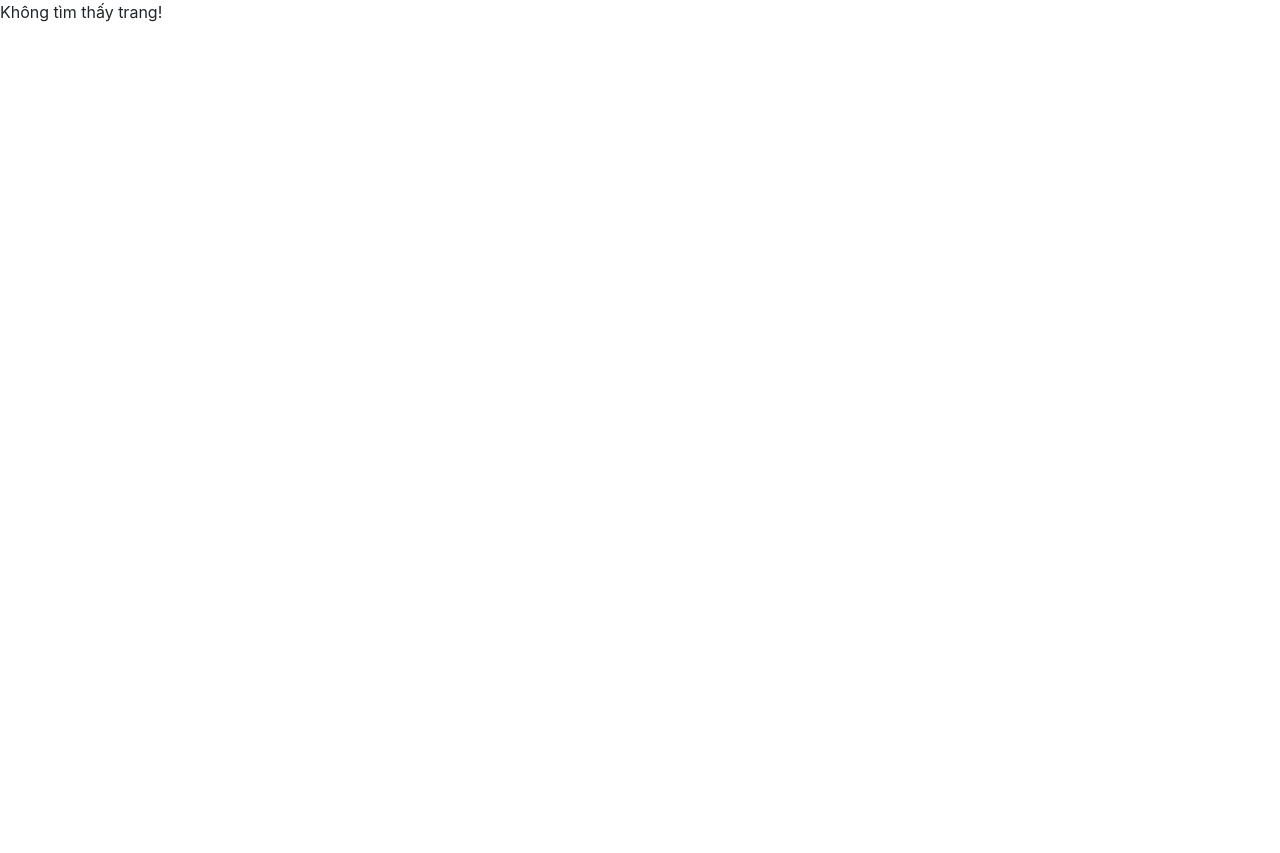
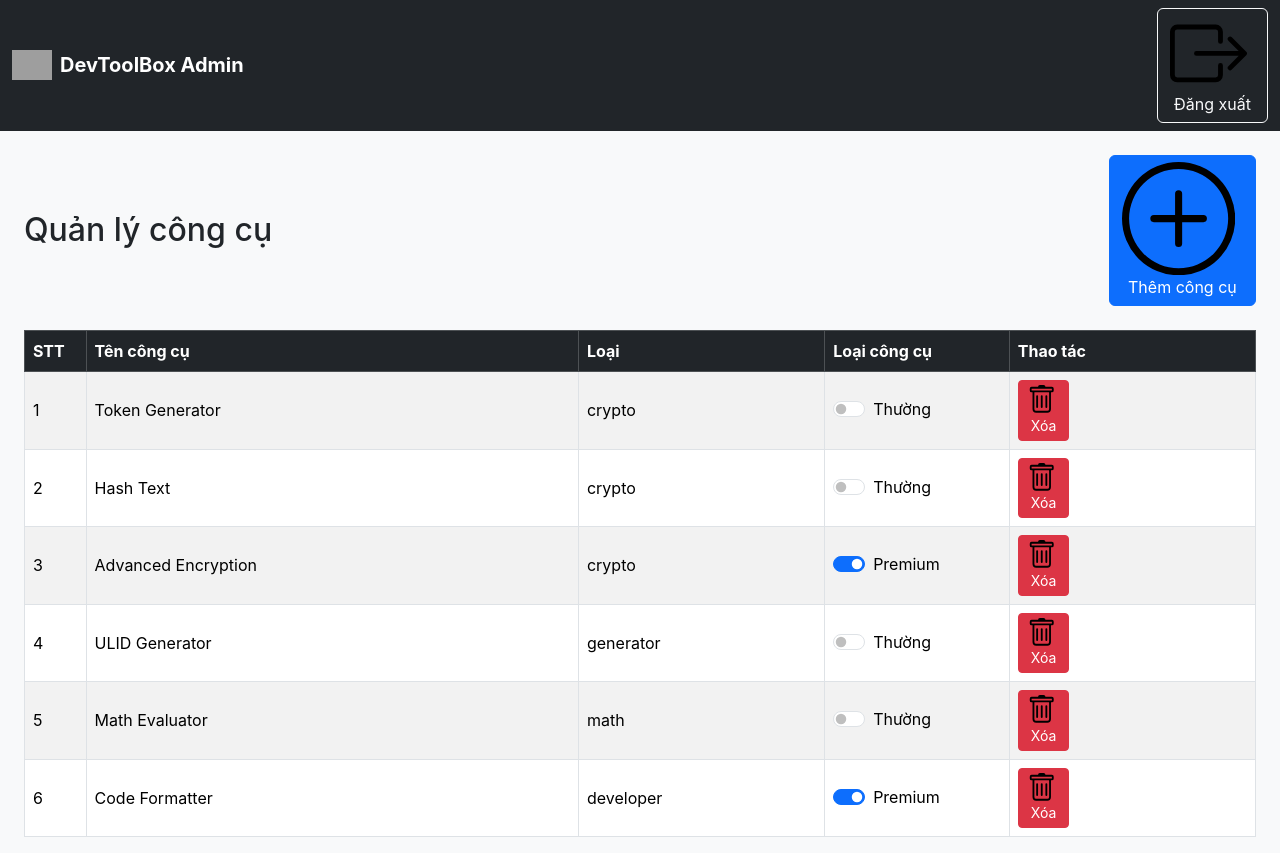
Before and after one commit to buihienn/Dev-Tool-Box, a React (Create React App) app in the folder devtoolbox-frontend/: page /admin in a window 1280 px wide. Before the commit the page ends 800 px from the top, so only its background shows below. Built offline with nearby package versions, Linux system fonts and the light colour scheme; grey boxes are pictures that could not be loaded.

Commit message:
Add admin role front end

```diff
--- a/devtoolbox-frontend/src/App.js
+++ b/devtoolbox-frontend/src/App.js
@@ -1,7 +1,7 @@
 import './App.css';
 
 import React from "react";
-import { BrowserRouter, Routes, Route } from 'react-router-dom';
+import { BrowserRouter, Routes, Route, Navigate } from 'react-router-dom';
 import { SidebarProvider } from './context/SidebarContext';
 import ToolLayout from './pages/ToolLayout';
 import UserDashboard from './pages/UserDashboard';
@@ -14,6 +14,17 @@ import MathEvaluator from './pages/MathEvaluator';
 import ULID from './pages/UlidGenerator';
 import ForgotPassword from './pages/ForgotPassword';
 import VerifyEmail from './pages/VerifyEmail';
+import AdminLayout from './pages/AdminLayout';
+
+// const AdminGuard = ({ children }) => {
+//   const role = localStorage.getItem('role');
+
+//   if (role === 'ADMIN') {
+//     return children;
+//   }
+
+//   return <Navigate to="/login" replace />;
+// };
 
 function App() {
   return (
@@ -35,6 +46,11 @@ function App() {
           <Route path="/register" element={<Register />} />
           <Route path="/forgot-password" element={<ForgotPassword />} />
           <Route path="/verify" element={<VerifyEmail />} />
+          <Route path="/admin" element={
+          // <AdminGuard>
+            <AdminLayout />
+          // </AdminGuard>
+        } />
           {/* Route không tìm thấy */}
           <Route path="*" element={<div>Không tìm thấy trang!</div>} />
         </Routes>
--- /dev/null
+++ b/devtoolbox-frontend/src/components/AdminHeader.js
@@ -0,0 +1,38 @@
+import React from "react";
+import { Container, Navbar, Button } from "react-bootstrap";
+import { BoxArrowRight } from "react-bootstrap-icons";
+import { useNavigate } from "react-router-dom";
+import '../styles/Admin.css';
+
+const AdminHeader = () => {
+  const navigate = useNavigate();
+
+  const handleLogout = () => {
+    localStorage.removeItem("token");
+    localStorage.removeItem("email");
+    localStorage.removeItem("role");
+    navigate("/login");
+  };
+
+  return (
+    <Navbar bg="dark" variant="dark" expand="lg">
+      <Container fluid>
+        <Navbar.Brand href="/admin" className="fw-bold">
+          <img
+            src="/logo.png"
+            alt="DevToolBox Logo"
+            height="30"
+            className="d-inline-block align-top me-2"
+          />
+          DevToolBox Admin
+        </Navbar.Brand>
+        <Button variant="outline-light" onClick={handleLogout}>
+          <BoxArrowRight className="me-2" />
+          Đăng xuất
+        </Button>
+      </Container>
+    </Navbar>
+  );
+};
+
+export default AdminHeader;
--- /dev/null
+++ b/devtoolbox-frontend/src/components/AdminToolList.js
@@ -0,0 +1,162 @@
+import React, { useState, useEffect } from 'react';
+import { Table, Form, Button, Spinner, Alert, Modal, Row, Col } from 'react-bootstrap';
+import { Trash, PlusCircle } from 'react-bootstrap-icons';
+
+const AdminToolList = () => {
+  const [tools, setTools] = useState([]);
+  const [loading, setLoading] = useState(true);
+  const [error, setError] = useState(null);
+
+  useEffect(() => {
+    // Fetch tools from API
+    fetchTools();
+  }, []);
+
+  const fetchTools = async () => {
+    setLoading(true);
+    try {
+      // Trong trường hợp thực tế, bạn sẽ gọi API
+      // const response = await fetch('http://localhost:8080/api/admin/tools', {
+      //   headers: {
+      //     'Authorization': `Bearer ${localStorage.getItem('token')}`
+      //   }
+      // });
+      // const data = await response.json();
+      // setTools(data);
+
+      // Dữ liệu mẫu
+      setTimeout(() => {
+        const sampleTools = [
+          { id: 1, name: 'Token Generator', type: 'crypto', premium: false },
+          { id: 2, name: 'Hash Text', type: 'crypto', premium: false },
+          { id: 3, name: 'Advanced Encryption', type: 'crypto', premium: true },
+          { id: 4, name: 'ULID Generator', type: 'generator', premium: false },
+          { id: 5, name: 'Math Evaluator', type: 'math', premium: false },
+          { id: 6, name: 'Code Formatter', type: 'developer', premium: true },
+        ];
+        setTools(sampleTools);
+        setLoading(false);
+      }, 500);
+    } catch (err) {
+      setError('Có lỗi xảy ra khi tải dữ liệu công cụ');
+      setLoading(false);
+    }
+  };
+
+  const handleTogglePremium = async (id) => {
+    try {
+      const toolToUpdate = tools.find(tool => tool.id === id);
+
+      // Trong trường hợp thực tế, bạn sẽ gọi API
+      // await fetch(`http://localhost:8080/api/admin/tools/${id}/premium`, {
+      //   method: 'PUT',
+      //   headers: {
+      //     'Content-Type': 'application/json',
+      //     'Authorization': `Bearer ${localStorage.getItem('token')}`
+      //   },
+      //   body: JSON.stringify({ premium: !toolToUpdate.premium })
+      // });
+
+      // Cập nhật state
+      setTools(tools.map(tool =>
+        tool.id === id ? { ...tool, premium: !tool.premium } : tool
+      ));
+    } catch (err) {
+      setError('Có lỗi xảy ra khi cập nhật trạng thái công cụ');
+    }
+  };
+
+  const handleDeleteTool = async (id) => {
+    if (window.confirm('Bạn có chắc chắn muốn xóa công cụ này không?')) {
+      try {
+        // Trong trường hợp thực tế, bạn sẽ gọi API
+        // await fetch(`http://localhost:8080/api/admin/tools/${id}`, {
+        //   method: 'DELETE',
+        //   headers: {
+        //     'Authorization': `Bearer ${localStorage.getItem('token')}`
+        //   }
+        // });
+
+        // Cập nhật state
+        setTools(tools.filter(tool => tool.id !== id));
+      } catch (err) {
+        setError('Có lỗi xảy ra khi xóa công cụ');
+      }
+    }
+  };
+
+  if (loading) {
+    return (
+      <div className="text-center mt-5">
+        <Spinner animation="border" variant="primary" />
+        <p className="mt-2">Đang tải danh sách công cụ...</p>
+      </div>
+    );
+  }
+
+  return (
+    <div>
+      <Row className="mb-4 align-items-center">
+        <Col>
+          <h2 className="mb-0">Quản lý công cụ</h2>
+        </Col>
+        <Col xs="auto">
+          <Button
+            variant="primary"
+          >
+            <PlusCircle className="me-2" /> Thêm công cụ
+          </Button>
+        </Col>
+      </Row>
+
+      {error && <Alert variant="danger">{error}</Alert>}
+
+      <Table striped bordered hover responsive>
+        <thead className="table-dark">
+          <tr>
+            <th width="5%">STT</th>
+            <th width="40%">Tên công cụ</th>
+            <th width="20%">Loại</th>
+            <th width="15%">Loại công cụ</th>
+            <th width="20%">Thao tác</th>
+          </tr>
+        </thead>
+        <tbody>
+          {tools.length > 0 ? (
+            tools.map((tool, index) => (
+              <tr key={tool.id}>
+                <td>{index + 1}</td>
+                <td>{tool.name}</td>
+                <td>{tool.type}</td>
+                <td>
+                  <Form.Check
+                    type="switch"
+                    id={`premium-switch-${tool.id}`}
+                    label={tool.premium ? "Premium" : "Thường"}
+                    checked={tool.premium}
+                    onChange={() => handleTogglePremium(tool.id)}
+                  />
+                </td>
+                <td>
+                  <Button
+                    variant="danger"
+                    size="sm"
+                    onClick={() => handleDeleteTool(tool.id)}
+                  >
+                    <Trash className="me-1" /> Xóa
+                  </Button>
+                </td>
+              </tr>
+            ))
+          ) : (
+            <tr>
+              <td colSpan="5" className="text-center">Không có công cụ nào</td>
+            </tr>
+          )}
+        </tbody>
+      </Table>
+    </div>
+  );
+};
+
+export default AdminToolList;
--- /dev/null
+++ b/devtoolbox-frontend/src/pages/AdminLayout.js
@@ -0,0 +1,17 @@
+import React from 'react';
+import { Container } from 'react-bootstrap';
+import AdminHeader from '../components/AdminHeader';
+import AdminToolList from '../components/AdminToolList';
+
+const AdminLayout = () => {
+  return (
+    <div className="admin-layout">
+      <AdminHeader />
+      <Container fluid className="mt-4 px-4">
+        <AdminToolList />
+      </Container>
+    </div>
+  );
+};
+
+export default AdminLayout;
--- /dev/null
+++ b/devtoolbox-frontend/src/styles/Admin.css
@@ -0,0 +1,18 @@
+.admin-layout {
+    min-height: 100vh;
+    background-color: #f8f9fa;
+}
+
+.table-dark {
+    background-color: #212529;
+}
+
+.table th {
+    background-color: #212529;
+    color: white;
+    vertical-align: middle;
+}
+
+.table td {
+    vertical-align: middle;
+}
```
